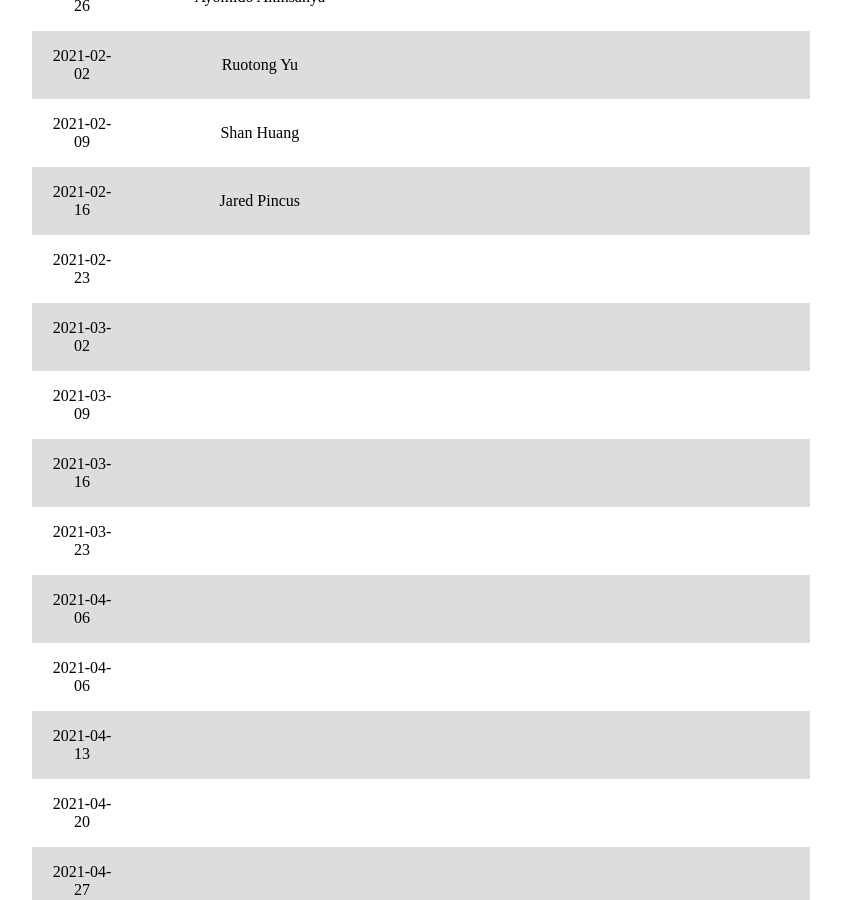
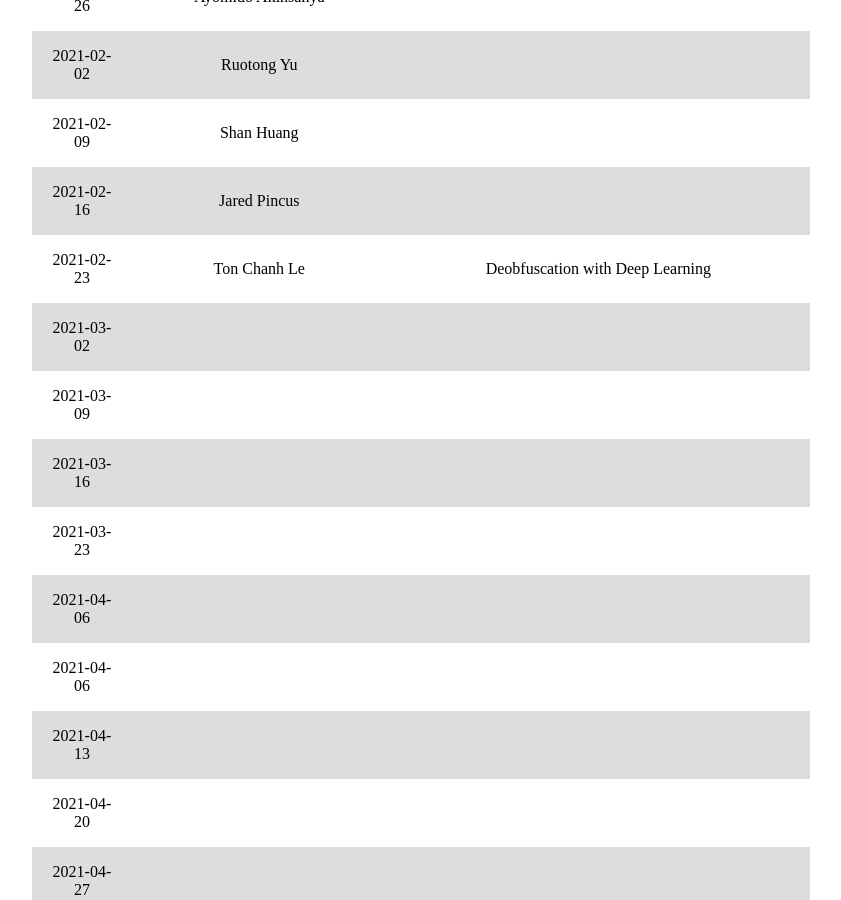
Before and after one commit to mgree/cypress, a Jekyll site: the page built from schedule.md, in a window 1280 px wide and 900 px high, scrolled down 1425 px. Shown: the whole window, without its empty margins (219-1060 px from the left). Built offline with Jekyll 4.4.1, drawn with Linux system fonts in a browser that asks for light colours; some of the changed text lies outside the part shown.

Commit message:
update titles

```diff
--- a/schedule.md
+++ b/schedule.md
@@ -18,7 +18,7 @@ find someone willing to take your place first.
 | 2021-10-06 | Cyrus Liu                             | Proving LTL Properties of Bitvector Programs and Decompiled Binaries |
 | 2021-10-13 | Michael Greenberg and Eric Koskinen   | Practice talks for OOPSLA! |
 | 2021-10-20 | Dave Naumann                          | Relational Hoare Logic |
-| 2021-10-27 | Ton Chanh Le                          | |
+| 2021-10-27 | Ton Chanh Le                          | Deobfuscation with Dynamic Analysis |
 | 2021-11-03 | Adam Chen                             | |
 | 2021-11-10 | Ramana Nagasamudram                   | |
 | 2021-11-17 | Yuchen (Dennis) Zhang                 | |
@@ -35,7 +35,7 @@ find someone willing to take your place first.
 | 2021-02-02 | Ruotong Yu                            | |
 | 2021-02-09 | Shan Huang                            | |
 | 2021-02-16 | Jared Pincus                          | |
-| 2021-02-23 |                                       | |
+| 2021-02-23 | Ton Chanh Le                          | Deobfuscation with Deep Learning |
 | 2021-03-02 |                                       | |
 | 2021-03-09 |                                       | |
 | 2021-03-16 |                                       | |
```
